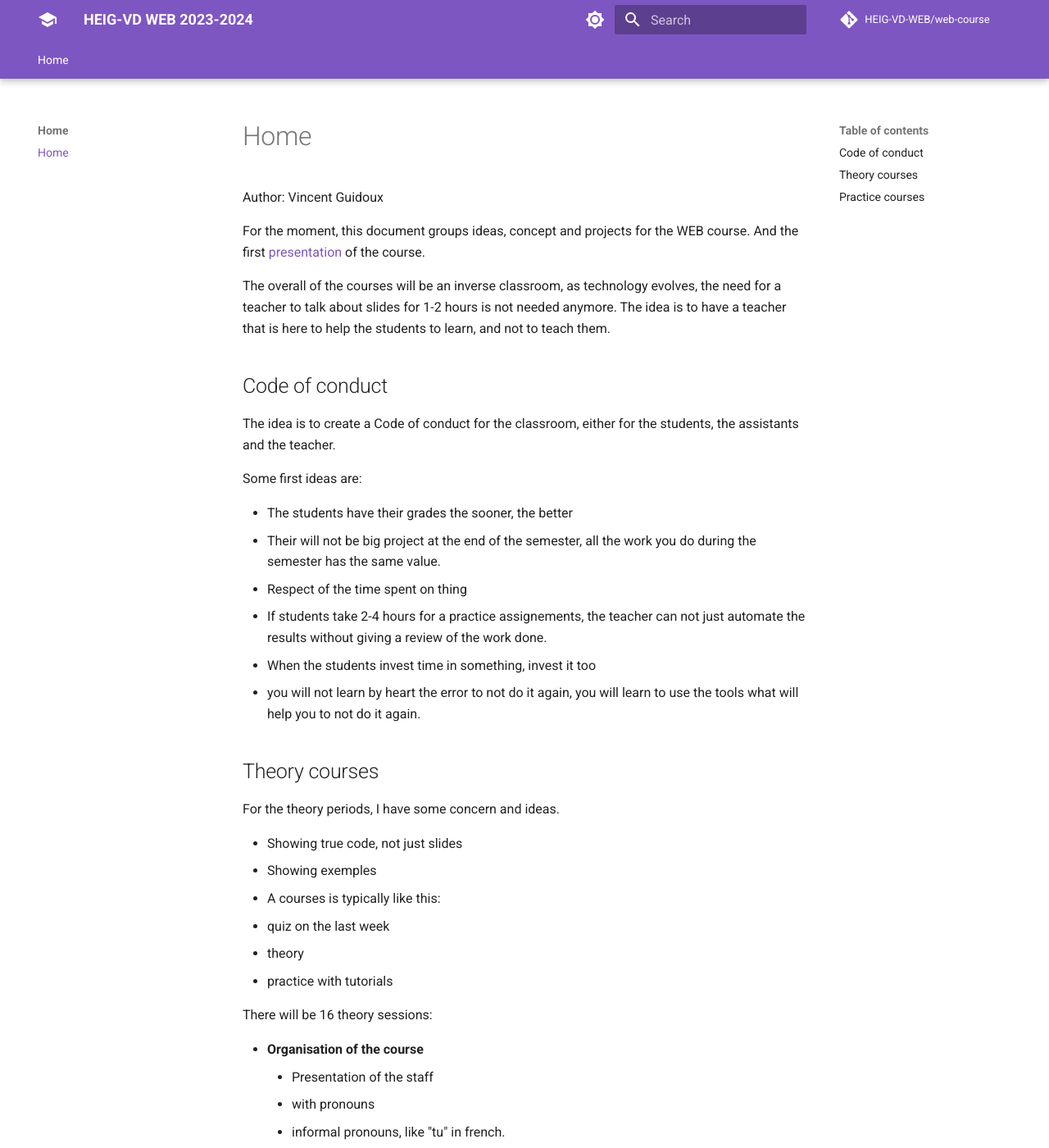
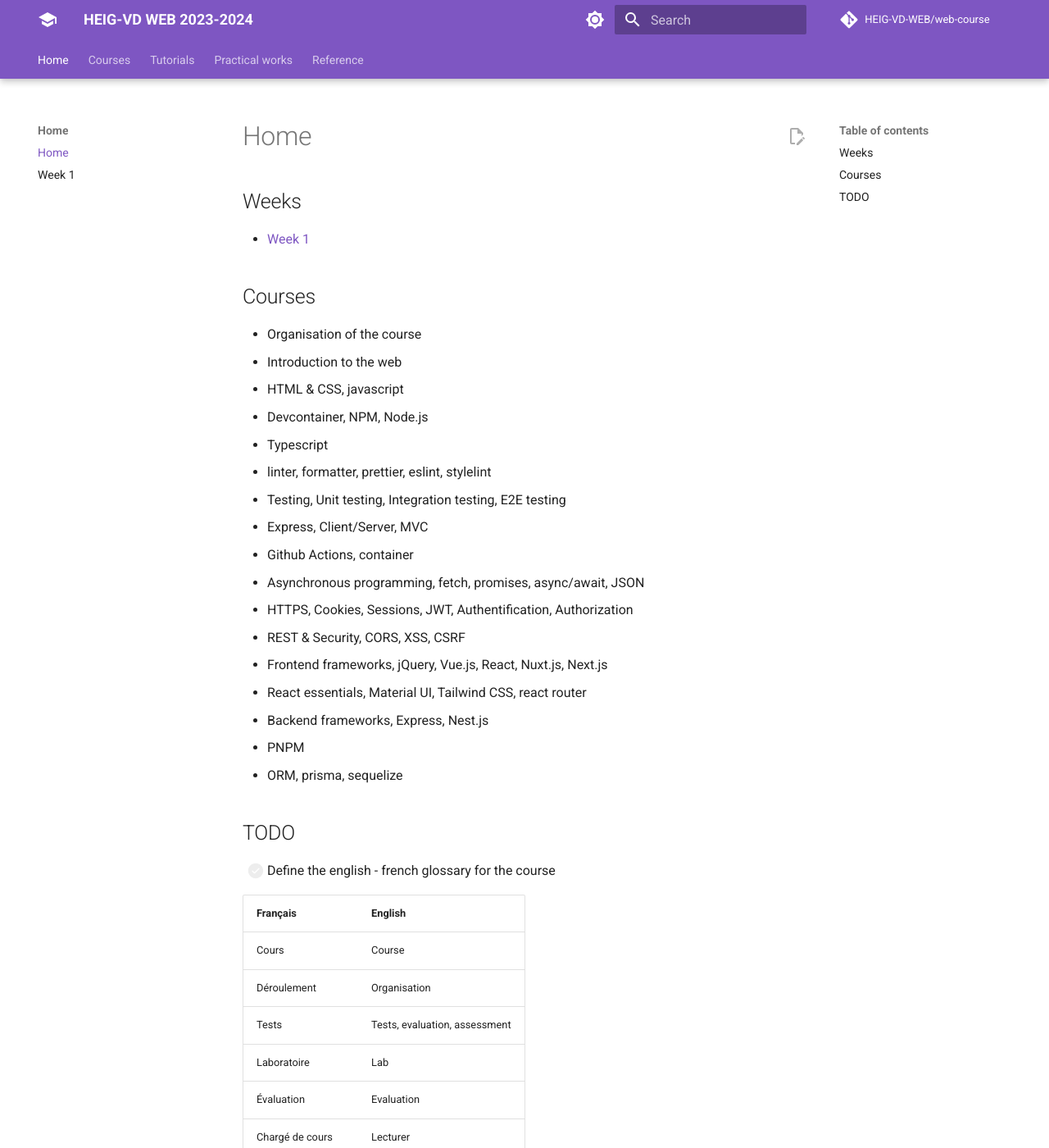
Before and after one commit to HEIG-VD-WEB/web-course, an MkDocs documentation site: the page built from docs/index.md, in a window 1280 px wide and 1400 px high. Shown: the whole window at 82% size. Built offline with MkDocs 1.6.1 and Material for MkDocs 9.7.7, drawn with Linux system fonts in a browser that asks for light colours; comment, search, counter and statistics services are not loaded; some of the changed text lies outside the part shown.

Commit message:
Organise the courses and the documentation (#5)
* remove deploy condition

* update the documentation

* update the course

* add link to calendar

* update the documentation

* test javascript evaluation

* update readability

* enhance the UX

* made the slide printable

* update presentation

* update

* WOOOHOOOO

* organise the repository

* correct typos

* try to do the plantuml build before everything

* change the separator for slides

* set deploy condition

```diff
--- a/docs/index.md
+++ b/docs/index.md
@@ -1,101 +1,42 @@
 # Home
-Author: Vincent Guidoux
 
-For the moment, this document groups ideas, concept and projects for the WEB course. And the first [presentation](./slides/0-organisation/index.md){:target="_blank"} of the course.
+## Weeks
 
-The overall of the courses will be an inverse classroom, as technology evolves, the need for a teacher to talk about slides for 1-2 hours is not needed anymore. The idea is to have a teacher that is here to help the students to learn, and not to teach them.
+- [Week 1](./weeks/week-1.md)
 
-## Code of conduct
-The idea is to create a Code of conduct for the classroom, either for the students, the assistants and the teacher.
+## Courses
 
-Some first ideas are:
+- Organisation of the course
+- Introduction to the web
+- HTML & CSS, javascript
+- Devcontainer, NPM, Node.js
+- Typescript
+- linter, formatter, prettier, eslint, stylelint
+- Testing, Unit testing, Integration testing, E2E testing
+- Express, Client/Server, MVC
+- Github Actions, container
+- Asynchronous programming, fetch, promises, async/await, JSON
+- HTTPS, Cookies, Sessions, JWT, Authentification, Authorization
+- REST & Security, CORS, XSS, CSRF
+- Frontend frameworks, jQuery, Vue.js, React, Nuxt.js, Next.js
+- React essentials, Material UI, Tailwind CSS, react router
+- Backend frameworks, Express, Nest.js
+- PNPM
+- ORM, prisma, sequelize
 
- - The students have their grades the sooner, the better
- - Their will not be big project at the end of the semester, all the work you do during the semester has the same value.
- - Respect of the time spent on thing
-   - If students take 2-4 hours for a practice assignements, the teacher can not just automate the results without giving a review of the work done.
-   - When the students invest time in something, invest it too
- - you will not learn by heart the error to not do it again, you will learn to use the tools what will help you to not do it again.
+## TODO
 
-## Theory courses
-For the theory periods, I have some concern and ideas.
+- [ ] Define the english - french glossary for the course
 
- - Showing true code, not just slides
- - Showing exemples
- - A courses is typically like this:
-   - quiz on the last week
-   - theory
-   - practice with tutorials
-
-There will be 16 theory sessions:
-
-  - **Organisation of the course**
-    - Presentation of the staff
-      - with pronouns
-      - informal pronouns, like "tu" in french.
-        - The respect is in the actions, not in the words.
-        - But i'm not your friend, i'm your teacher.
-      - I will do my best do be inclusive, but if I do something wrong, please tell me.
-    - Objectives
-    - Prerequisites
-      - quiz to know the level of the students
-        - git, github
-        - devcontainer
-        - HTML & CSS
-        - javascript
-        - typescript
-        - Vue.js et React
-        - Nuxt.js et Next.js
-        - Informal or formal pronouns ?
-        - next steps after the school
-          - startup
-          - big company
-          - school assistant
-        - Usage of copilot and other IA tools
-    - Questions
-      - don't hesitate to ask questions
-      - if i'm talking and I see that you want to ask a question, i will give you a sign so you can rest your arm.
-    - Teaching platform
-      - Github
-        - code
-        - discussions
-    - line-up of the course
-    - Course
-      - reverse learning, see the theory at home, and the practice in class
-      - theory
-      - practice
-      - evaluation
-        - No test on paper, the only paper we should be giving you is the diploma.
-    - Creation of a code of conduct with all the classroom
-      - use the quiz app to create it
-    - If something goes wrong with my course or others. If you experience objectionable/hateful behavior, please contact me as soon as possible.
-	- **Introduction to the web**
-	- **HTML & CSS, javascript**
-	- **Devcontainer, NPM, Node.js**
-	- **Typescript**
-	- **linter, formatter, prettier, eslint, stylelint**
-	- **Testing*, Unit testing, Integration testing, E2E testing**
-	- **Express, Client/Server, MVC**
-	- **Github Actions, container**
-	- **Asynchronous programming, fetch, promises, async/await, JSON**
-	- **HTTPS, Cookies, Sessions, JWT, Authentification, Authorization**
-	- **REST & Security, CORS, XSS, CSRF**
-	- **Frontend frameworks, jQuery, Vue.js, React, Nuxt.js, Next.js**
-	- **React essentials, Material UI, Tailwind CSS, react router**
-	- **Backend frameworks, Express, Nest.js**
-	- **PNPM**
-	- **ORM, prisma, sequelize**
-
-## Practice courses
-
-All the practical courses will be available if they exist. If the students are ahead of schedule, they can help other, test new things or help enhance the course.
-
-Some ideas for the assignement:
-
- - A compute viewer using the design pattern Composite
- - The top would be one application for the whole semester and we add features to it.
- - A chat application to ask question to the teacher without problem of privacy, or the need of prompting hands. The top would be to link it to a slide, so the question has meaning and we can enhance the slide.
- - Do a simple grades calculator with average and everything.
- -
-
-At the end of the assignement, there is a quiz to know how good it was.
+|       Français      | English          |
+|---------------------|------------------|
+| Cours               | Course           |
+| Déroulement         | Organisation     |
+| Tests               | Tests, evaluation, assessment            |
+| Laboratoire         | Lab              |
+| Évaluation          | Evaluation       |
+| Chargé de cours     | Lecturer         |
+| Élèves              | Student          |
+| travaux pratique    | practical work   |
+| cours en présentiel | in-person course |
+| cours theorie       | theory course    |
--- a/mkdocs.prod.yml
+++ b/mkdocs.prod.yml
@@ -3,10 +3,10 @@ INHERIT: mkdocs.yml
 
 # We must redefine the entire list
 plugins:
-  - glightbox
   - plantuml:
       puml_url: http://localhost:8080
       puml_keyword: plantuml
+  - glightbox
   - search
   - tags
   - social
--- a/mkdocs.yml
+++ b/mkdocs.yml
@@ -9,16 +9,22 @@ copyright: Made with ❤
 nav:
   - Home:
       - index.md
-  #     - Tutorials: tutorials/index.md
-  #     - How-to guides: how-to-guides/index.md
-  #     - Explanations: explanations/index.md
-  # - Tutorials:
-  #     - tutorials/index.md
-  # - How-to guides:
-  #     - how-to-guides/index.md
-  # - Explanations:
-  #     - explanations/index.md
+      - Week 1: weeks/week-1.md
+  - Courses:
+      - courses/index.md
+      - Organisation: courses/organisation/index.md
+      - Introduction: courses/introduction/index.md
+  - Tutorials:
+      - tutorials/index.md
+  - Practical works:
+      - practical-works/index.md
+  - Reference:
+      - reference/index.md
+      - About the calendar: reference/about-the-calendar.md
+      - About the theory course: reference/about-the-theory-course.md
+      - About the code of conduct: reference/about-the-code-of-conduct.md
 
+edit_uri: blob/main/docs/
 theme:
   favicon: assets/images/favicon.svg
   language: en
@@ -45,27 +51,28 @@ theme:
         icon: material/brightness-4
         name: Switch to light mode
   features:
+    - content.action.edit
     - content.code.annotate
     - content.code.copy
+    - navigation.footer
     - navigation.instant
     - navigation.tabs
     - navigation.tabs.sticky
     - navigation.top
     - navigation.tracking
-    - navigation.footer
     - search.suggest
     - search.highlight
     - toc.follow
 plugins:
-  - glightbox
   - plantuml:
       puml_url: http://plantuml:8080
       puml_keyword: plantuml
+  - glightbox
   - search
   - tags
 reveal:
   path: reveal.js/dist
-  transition: slide
+  transition: none # none/fade/slide/convex/concave/zoom
   theme:
     name: white.css
     path: theme
@@ -102,6 +109,7 @@ markdown_extensions:
   - pymdownx.mark
   - pymdownx.smartsymbols
   - pymdownx.snippets:
+      dedent_subsections: true
       check_paths: true
       base_path: ["docs"]
       auto_append:
--- a/theme/reveal.html
+++ b/theme/reveal.html
@@ -8,9 +12,28 @@
 <head>
 	<meta charset="utf-8">
 	<meta name="viewport" content="width=device-width, initial-scale=1.0, maximum-scale=1.0, user-scalable=no">
+
+	<!-- Page title -->
+	{% if page.title %}<title>{{ page.title }}</title>{% endif %}
+
+	<!-- Page description -->
+	{%- if config.site_description -%}
+	<meta name="description" content="{{ config.site_description }}">
+	{%- endif -%}
+
+	<!-- Page author -->
+	{%- if config.site_author -%}
+	<meta name="author" content="{{ config.site_author }}">
+	{%- endif -%}
+
+	<!-- Favicon -->
+	<link rel="icon" href="{{ config.theme.favicon }}" />
+
+	<!-- Generator banner -->
+	<meta name="generator" content="mkdocs-{{ mkdocs_version }}, $md-name$-$md-version$" />
+
 	<base href="{{ config.site_url }}">
 	<link rel="canonical" href="{{ config.site_url }}">
-
 	<link rel="stylesheet" href="{{ config.reveal.path }}/reset.css">
 	<link rel="stylesheet" href="{{ config.reveal.path }}/reveal.css">
 	<link rel="stylesheet" href="{{ config.reveal.path }}/{{ config.reveal.theme.path }}/{{ config.reveal.theme.name }}"
@@ -18,16 +41,17 @@
 
 	<!-- Theme used for syntax highlighted code -->
 	<link rel="stylesheet" href="{{ config.reveal.plugin.path }}/highlight/monokai.css" id="highlight-theme">
+	<link rel="stylesheet" href="./style.css">
 </head>
 
 <body>
-
 	<div class="reveal">
 		<div class="slides">
-			<section data-markdown data-separator="^\n---\n$" data-separator-vertical="^\n--\n$" data-notes="^Note:">
-				<script type="text/template">
-        {{ page.markdown }}
-      </script>
+			<section data-markdown data-separator="^\n$" data-separator-vertical="^\n--\n$" data-notes="^Note:" data-markdown
+				style="font-size: 0.6em; text-align: left;">
+				<textarea data-template>
+				{{ page.markdown }}
+				</textarea>
 			</section>
 		</div>
 	</div>
--- /dev/null
+++ b/theme/style.css
@@ -0,0 +1,61 @@
+.container {
+	display: flex;
+}
+
+.col {
+	flex: 1;
+}
+
+section {
+	text-align: left;
+}
+
+.slides section.has-dark-background,
+.slides section.has-dark-background h2 {
+	color: #fff;
+}
+
+.reveal section img {
+	border: 0 !important;
+	box-shadow: 0 0 0 !important;
+}
+
+
+.reveal pre {
+	margin: 20px 0;
+	box-shadow: 0 0 0 !important;
+}
+
+.reveal table {
+	margin: 20px 0;
+	font-size: 0.6em;
+}
+
+.reveal th,
+td {
+	border: 1px solid black;
+	padding: 8px;
+}
+
+.reveal .centered {
+	vertical-align: middle;
+}
+
+a {
+	font-size: 0.8em;
+}
+
+/* add style to table to have a border */
+.reveal table {
+	border: 1;
+}
+
+.reveal pre {
+	width: 100%;
+}
+
+.reveal pre code {
+	border-radius: 10px;
+	padding: 10px !important;
+	box-shadow: rgba(0, 0, 0, 0.4) 1px 1px 10px;
+}
```
Also changed, not shown: other parts of theme/reveal.html (+26 -1 lines), docs/courses/index.md (added, +3 -0 lines), docs/courses/introduction/index.md (added, +4 -0 lines), docs/courses/introduction/slides.md (added, +162 -0 lines), docs/courses/organisation/index.md (added, +2 -0 lines), docs/courses/organisation/slides.md (added, +94 -0 lines), docs/explanations/index.md (deleted, +0 -3 lines), docs/how-to-guides/index.md (deleted, +0 -3 lines), docs/practical-works/index.md (added, +12 -0 lines), docs/reference/about-the-calendar.md (added, +23 -0 lines), docs/reference/about-the-code-of-conduct.md (added, +11 -0 lines), docs/reference/about-the-theory-course.md (added, +10 -0 lines), docs/reference/index.md (added, +5 -0 lines), docs/slides/0-organisation/index.md (deleted, +0 -27 lines), 1 more files.
